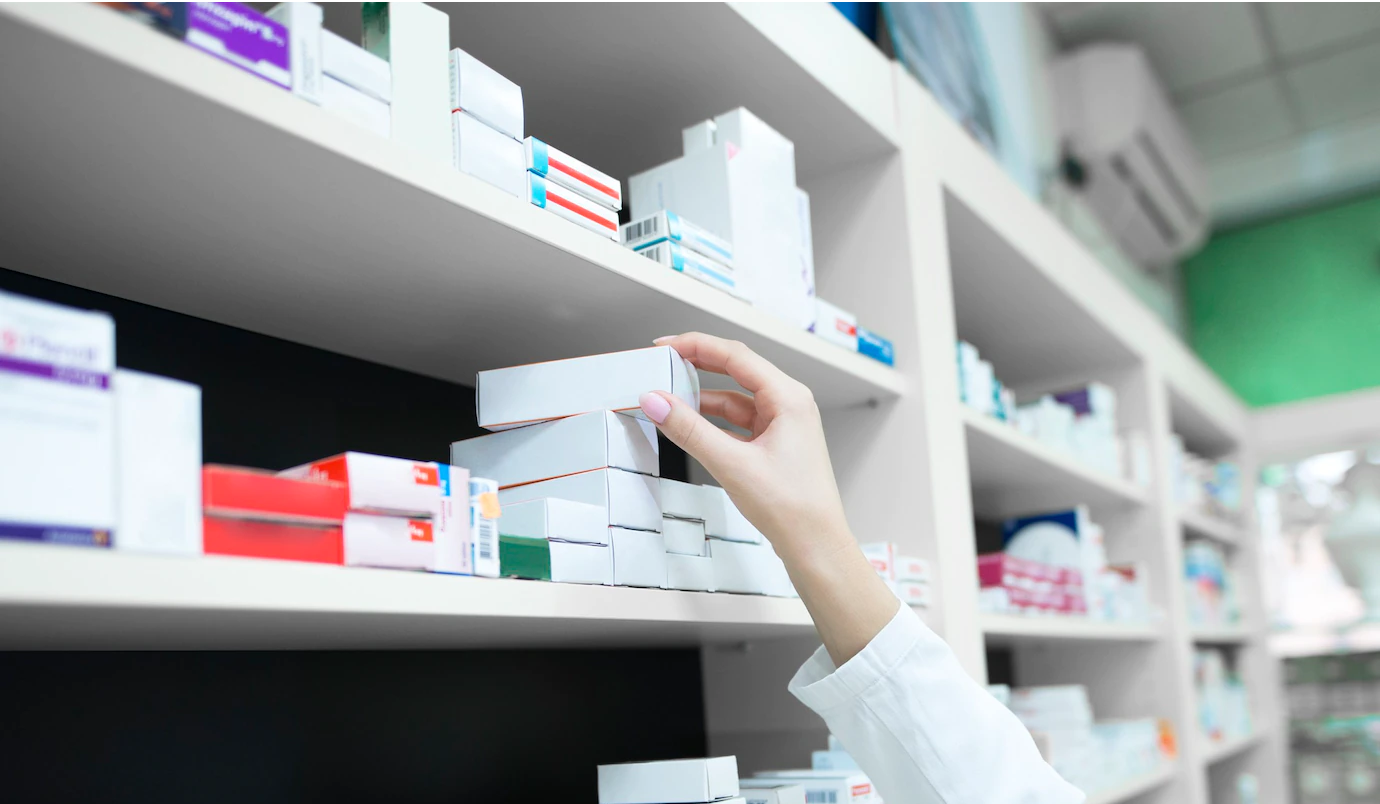
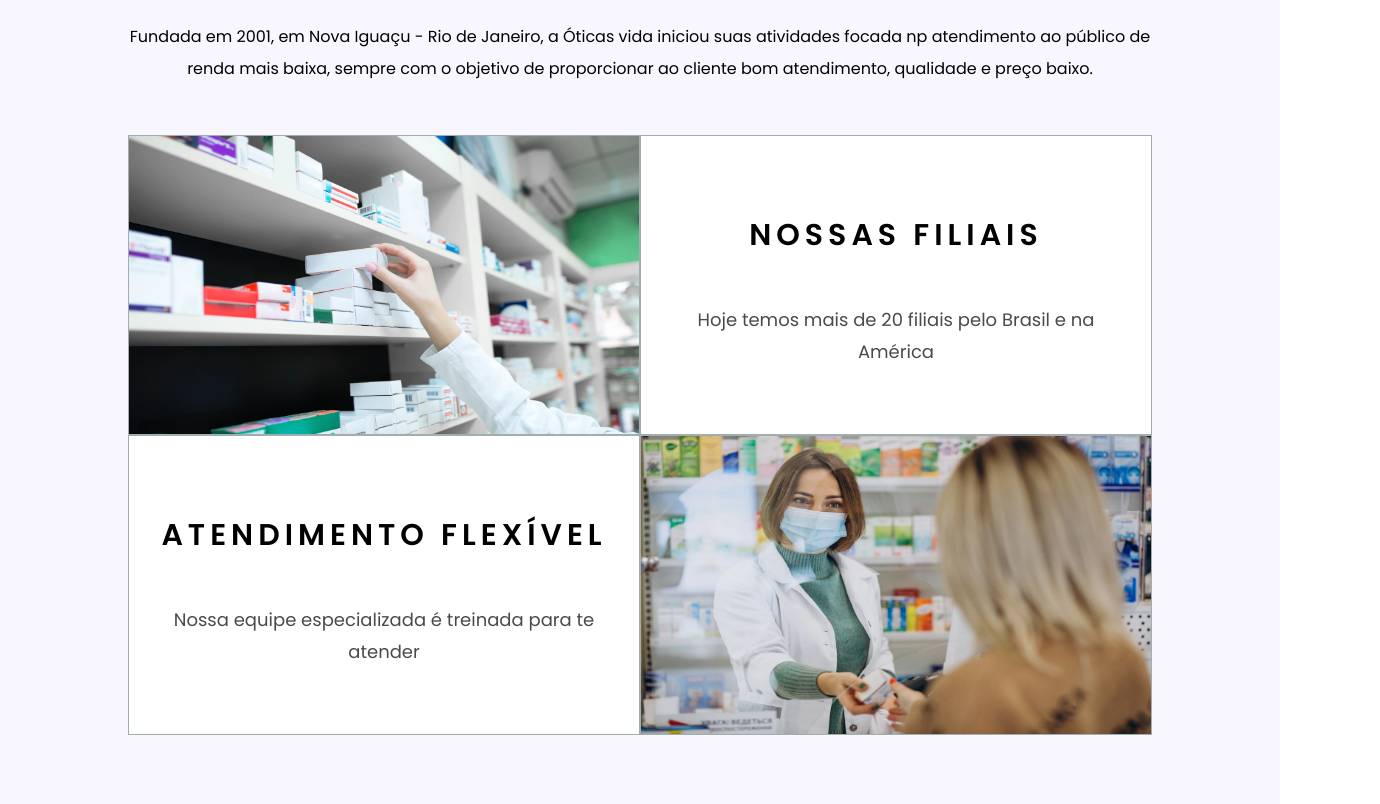
Before and after one commit to Jhonatan-Silva-Oliveira/pjt-oticas-vida, a React (Create React App) app: page / in a window 1280 px wide. Shown: the part 2216-3020 px from the top of the page, 1380 px wide, since content can reach past the window. Built offline with nearby package versions, Linux system fonts and the light colour scheme; a web font is replaced by a local one.

Commit message:
alt nome class em secao produtos, adc estilo secao sobre

```diff
--- a/src/componentes/Conteudo/SecaoProdutos/index.js
+++ b/src/componentes/Conteudo/SecaoProdutos/index.js
@@ -9,23 +9,23 @@ export default function SecaoProdutos() {
         <p>Tralhamos com óculos de grau, óculos de sol, lentes transition nos modelos masculinos, femininos e infantil.</p>
         <p>Todos os nossos preços são acessíveis e contam com a melhor qualidade do mercado.</p>
 
-        <div className="cards-container">
-          <div className="card">
+        <div className="cards-container-produtos">
+          <div className="card-produtos">
             <h3>Óculos de grau</h3>
             <img src="../assets/imagens/oculos01.png"></img>
             <p>R$ 500,00</p>
           </div>
-          <div className="card">
+          <div className="card-produtos">
             <h3>Óculos de grau</h3>
             <img src="../assets/imagens/oculos02.png"></img>
             <p>R$ 500,00</p>
           </div>
-          <div className="card">
+          <div className="card-produtos">
             <h3>Óculos de grau</h3>
             <img src="../assets/imagens/oculos03.png"></img>
             <p>R$ 500,00</p>
           </div>
-          <div className="card">
+          <div className="card-produtos">
             <h3>Óculos de grau</h3>
             <img src="../assets/imagens/oculos04.png"></img>
             <p>R$ 500,00</p>
--- a/src/componentes/Conteudo/SecaoProdutos/style.css
+++ b/src/componentes/Conteudo/SecaoProdutos/style.css
@@ -4,14 +4,14 @@
   padding: 100px 20px;
 }
 
-.cards-container {
+.cards-container-produtos {
   margin: 50px 0;
   display: flex;
   flex-wrap: wrap;
-  gap: 15px;
+  justify-content: space-between;
 }
 
-.card {
+.card-produtos {
   background-color: #f6f6f6;
   width: calc(50% - 15px);
   padding: 20px 10px;
@@ -21,18 +21,18 @@
   justify-content: center;
 }
 
-.card h3 {
+.card-produtos h3 {
   margin: 0;
   font-size: 32px;
 }
 
-.card img {
+.card-produtos img {
   width: 80%;
   max-height: 150px;
   margin: 30px auto;
 }
 
-.card p {
+.card-produtos p {
   margin: 0;
   font-weight: bold;
   font-size: 22px;
--- a/src/componentes/Conteudo/SecaoSobre/index.js
+++ b/src/componentes/Conteudo/SecaoSobre/index.js
@@ -1,25 +1,26 @@
 import React from 'react';
+import './style.css'
 
 export default function SecaoSobre() {
   return (
-    <section>
-      <div id="Sobre">
+    <section className="secao-sobre">
+      <div className="limitar-secao" id="Sobre">
         <h2>QUEM SOMOS NÓS?</h2>
         <p>Fundada em 2001, em Nova Iguaçu - Rio de Janeiro, a Óticas vida iniciou suas atividades focada np atendimento ao público de renda mais baixa, sempre com o objetivo de proporcionar ao cliente bom atendimento, qualidade e preço baixo.</p>
-        <div>
-          <div>
+        <div className="cards-container-sobre">
+          <div className="card-sobre">
             <img src="./assets/imagens/loja.png"></img>
           </div>
-          <div>
+          <div className="card-sobre card-text">
             <h3>NOSSAS FILIAIS</h3>
             <p>Hoje temos mais de 20 filiais pelo Brasil e na América</p>
           </div>
-          <div>
-            <img src="./assets/imagens/atendimento.png"></img>
-          </div>
-          <div>
+          <div className="card-sobre card-text">
             <h3>ATENDIMENTO FLEXÍVEL</h3>
             <p>Nossa equipe especializada é treinada para te atender</p>
+          </div>
+          <div className="card-sobre">
+            <img src="./assets/imagens/atendimento.png"></img>
           </div>
         </div>
       </div>
--- /dev/null
+++ b/src/componentes/Conteudo/SecaoSobre/style.css
@@ -0,0 +1,46 @@
+.secao-sobre {
+  background-color: #f8f7ff;
+  padding: 100px 20px;
+  text-align: center;
+}
+
+.secao-sobre p {
+  line-height: 32px;
+}
+
+.cards-container-sobre {
+  margin-top: 50px;
+  display: flex;
+  flex-wrap: wrap;
+}
+
+.card-sobre {
+  width: 50%;
+  max-height: 300px;
+  border: 1px solid #a2adad;
+}
+
+.card-sobre img {
+  width: 100%;
+  height: 100%;
+}
+
+.card-text {
+  display: flex;
+  flex-direction: column;
+  justify-content: center;
+  background-color: #fff;
+  padding: 20px 25px;
+}
+
+.card-text h3 {
+  font-size: 30px;
+  text-transform: uppercase;
+  letter-spacing: 5px;
+  line-height: 42px;
+}
+
+.card-text p {
+  font-size: 18px;
+  color: #4a4a4a;
+}
```
